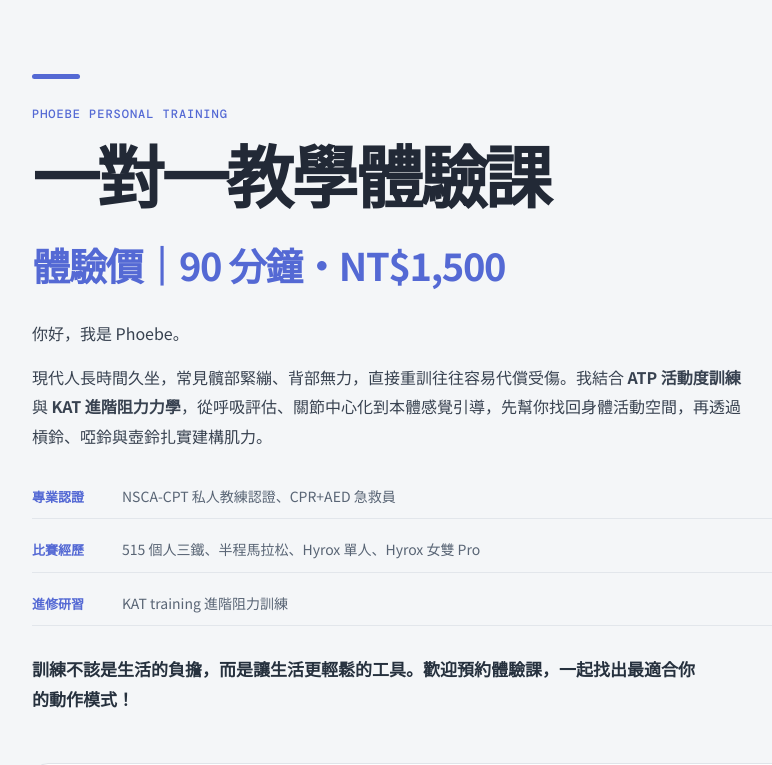
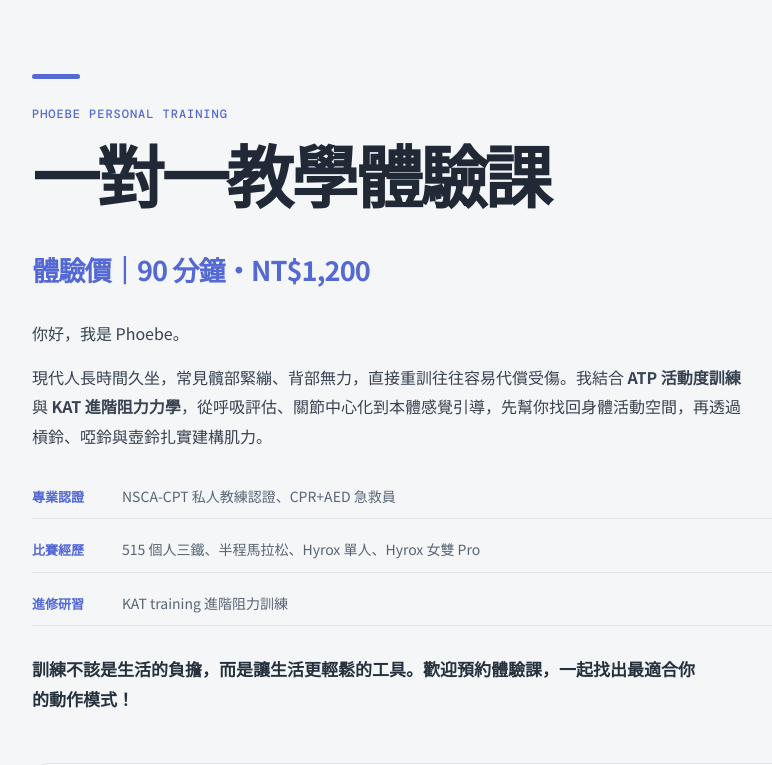
Before and after one commit to phoebe0412/phoebe-personal-training-form, a React (Vite) app: page / in a window 1280 px wide. Shown: the top 765 px of the page, without its empty margins (148-920 px from the left). Built offline with nearby package versions, Linux system fonts and the light colour scheme.

Commit message:
Adjust experience price heading

```diff
--- a/src/App.jsx
+++ b/src/App.jsx
@@ -100,7 +100,7 @@ export function App() {
     <header className="hero">
       <div className="hero-mark" aria-hidden="true"></div>
       <p className="eyebrow">PHOEBE PERSONAL TRAINING</p>
-      <h1>一對一教學體驗課<br /><em>體驗價｜90 分鐘・NT$1,500</em></h1>
+      <h1>一對一教學體驗課<br /><em>體驗價｜90 分鐘・NT$1,200</em></h1>
       <div className="coach-intro">
         <p>你好，我是 Phoebe。</p>
         <p>現代人長時間久坐，常見髖部緊繃、背部無力，直接重訓往往容易代償受傷。我結合 <strong>ATP 活動度訓練</strong> 與 <strong>KAT 進階阻力力學</strong>，從呼吸評估、關節中心化到本體感覺引導，先幫你找回身體活動空間，再透過槓鈴、啞鈴與壺鈴扎實建構肌力。</p>
--- a/src/styles.css
+++ b/src/styles.css
@@ -9,7 +9,7 @@ button, input, textarea { font: inherit; }
 .hero-mark { width: 48px; height: 5px; border-radius: 8px; background: #5469d4; margin-bottom: 28px; }
 .eyebrow, .section-kicker { margin: 0 0 12px; color: #5469d4; font: 500 12px/1.3 'DM Mono', monospace; letter-spacing: .08em; text-transform: uppercase; }
 h1 { max-width: 700px; margin: 0; font-size: clamp(40px, 6vw, 68px); line-height: 1.15; letter-spacing: -.05em; font-weight: 700; }
-h1 em { color: #5469d4; font-size: .56em; font-style: normal; letter-spacing: -.035em; }
+h1 em { color: #5469d4; font-size: .40em; font-style: normal; letter-spacing: -.035em; }
 .coach-intro { max-width: 720px; margin-top: 28px; color: #384250; font-size: 16px; line-height: 1.85; }.coach-intro p { margin: 0 0 14px; }.coach-intro strong { color: inherit; font-weight: 700; }
 .bio-list { display: grid; gap: 9px; max-width: 760px; margin: 24px 0; padding: 0; list-style: none; }.bio-list li { display: flex; align-items: baseline; gap: 16px; padding: 10px 0; border-bottom: 1px solid #e2e6eb; font-size: 14px; line-height: 1.65; }.bio-list strong { min-width: 74px; color: #5469d4; font-size: 13px; }.bio-list span { color: #596575; }
 .hero-copy { max-width: 670px; margin: 28px 0 0; color: #26313e; font-size: 17px; line-height: 1.8; font-weight: 600; }
```
